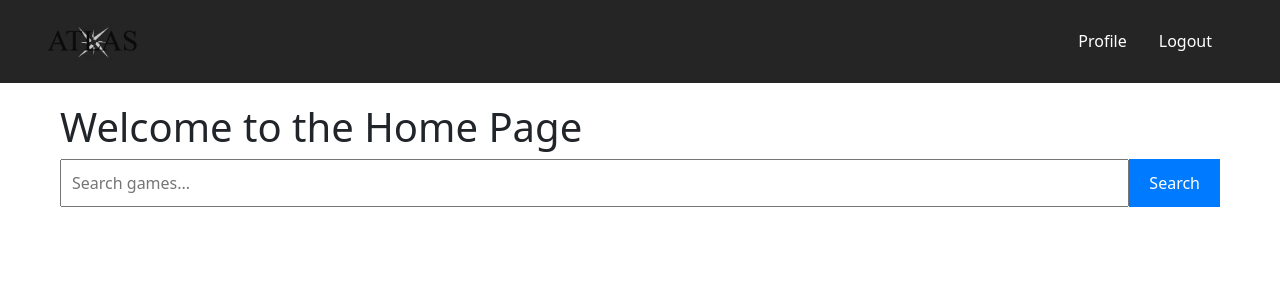
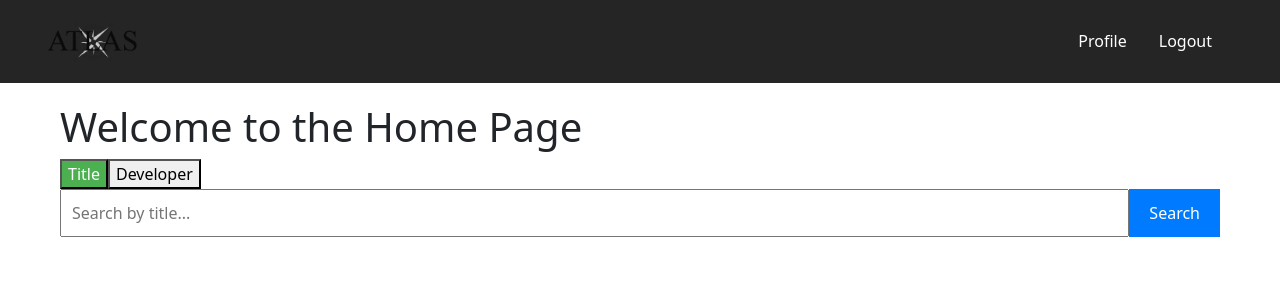
Before and after one commit to ajscatman/ATLAS, a React (Create React App) app in the folder atlas/frontend/: page /home in a window 1280 px wide. Shown: the top 300 px of the page. Built offline with nearby package versions, Linux system fonts and the light colour scheme; sample sign-in values are in the browser's storage.

Commit message:
additional search functionalities (title, developer); gamecard fix

```diff
--- a/atlas/frontend/src/HomePage.css
+++ b/atlas/frontend/src/HomePage.css
@@ -1,3 +1,8 @@
+button.active {
+    background-color: #4CAF50; /* Green background for the active button */
+    color: white;
+  }
+
 .home-page {
     max-width: 1200px;
     margin: 0 auto;
--- a/atlas/frontend/src/HomePage.js
+++ b/atlas/frontend/src/HomePage.js
@@ -1,14 +1,15 @@
 import React, { useState } from 'react';
 import axios from 'axios';
-import './HomePage.css';
+import './HomePage.css'; // Ensure this is correctly importing the CSS file
 
 const HomePage = () => {
   const [searchQuery, setSearchQuery] = useState('');
   const [searchResults, setSearchResults] = useState([]);
+  const [searchType, setSearchType] = useState('title');  // Only title and developer are valid
 
   const handleSearch = async () => {
     try {
-      const response = await axios.get(`http://localhost:8000/api/search/?query=${searchQuery}`);
+      const response = await axios.get(`http://localhost:8000/api/search/?query=${searchQuery}&type=${searchType}`);
       setSearchResults(response.data.results);
     } catch (error) {
       console.error('Error searching games:', error);
@@ -18,12 +19,16 @@ const HomePage = () => {
   return (
     <div className="home-page">
       <h1>Welcome to the Home Page</h1>
+      <div className="search-type-buttons">
+        <button onClick={() => setSearchType('title')} className={searchType === 'title' ? 'active' : ''}>Title</button>
+        <button onClick={() => setSearchType('developer')} className={searchType === 'developer' ? 'active' : ''}>Developer</button>
+      </div>
       <div className="search-bar">
         <input
           type="text"
           value={searchQuery}
           onChange={(e) => setSearchQuery(e.target.value)}
-          placeholder="Search games..."
+          placeholder={`Search by ${searchType}...`}
         />
         <button onClick={handleSearch}>Search</button>
       </div>
@@ -35,9 +40,9 @@ const HomePage = () => {
             <p className={getRatingClass(game.rating)}>
               Rating: {typeof game.rating === 'number' ? game.rating.toFixed(2) : 'Not Rated'}
             </p>
-            <p><b>Developers: </b>{game.developers.join(', ')}</p>
-            {/* <p>Publishers: {game.publishers.join(', ')}</p> */}
-            <p><b>Available on: </b>{game.platforms.join(', ')}</p>
+            <p>Developers: {game.developers.join(', ')}</p>
+            <p>Publishers: {game.publishers.join(', ')}</p>
+            <p>Available on: {game.platforms.join(', ')}</p>
           </div>
         ))}
       </div>
```
Also changed, not shown: 1 other file (tests, documents, lock files or other folders).
